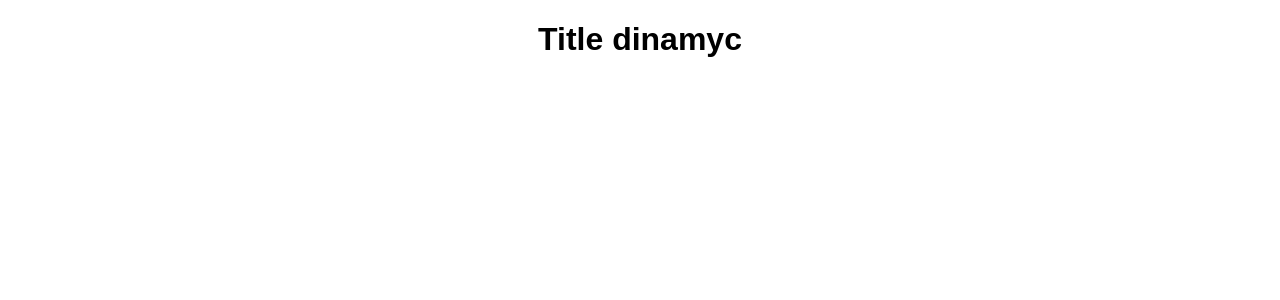
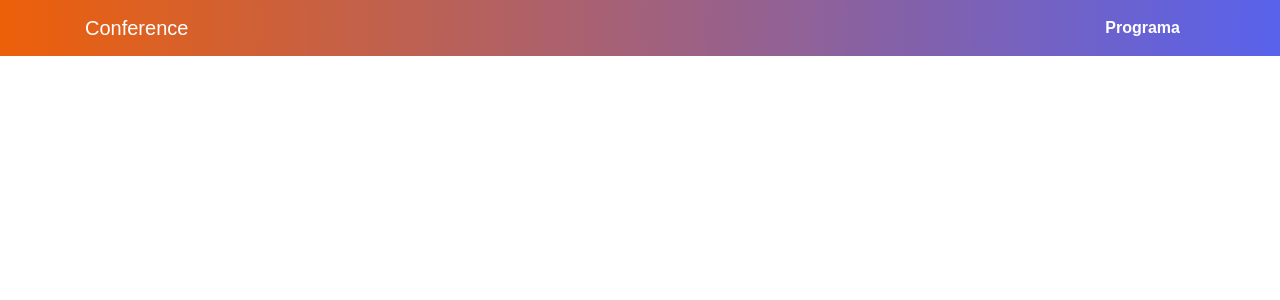
Before and after one commit to bider88/conference-react, a React (Create React App) app: page / in a window 1280 px wide. Shown: the top 300 px of the page. Built offline with nearby package versions, Linux system fonts and the light colour scheme.

Commit message:
Agregando bootstrap y modificando el header

```diff
--- a/public/index.html
+++ b/public/index.html
@@ -10,6 +10,7 @@
     -->
     <link rel="manifest" href="%PUBLIC_URL%/manifest.json">
     <link rel="shortcut icon" href="%PUBLIC_URL%/favicon.ico">
+    <link rel="stylesheet" href="https://maxcdn.bootstrapcdn.com/bootstrap/4.0.0/css/bootstrap.min.css" integrity="sha384-Gn5384xqQ1aoWXA+058RXPxPg6fy4IWvTNh0E263XmFcJlSAwiGgFAW/dAiS6JXm" crossorigin="anonymous">
     <!--
       Notice the use of %PUBLIC_URL% in the tags above.
       It will be replaced with the URL of the `public` folder during the build.
--- /dev/null
+++ b/src/common/Header/Header.css
@@ -0,0 +1,19 @@
+:root {
+  --orange-color: #ed6009;
+  --blue-color: #5862ec;
+}
+
+.b-navigation-bar {
+  background-image: linear-gradient(271deg, var(--blue-color), var(--orange-color));
+  box-shadow: 0 2px 4 px rgba(0, 0, 0, .04);
+}
+
+.b-nav-link {
+  color: white;
+  padding: 0 15px;
+  font-weight: bold;
+}
+
+.b-nav-link:hover, .navbar-light .navbar-brand, .navbar-light .navbar-brand:hover {
+  color: white;
+}
--- a/src/common/Header/Header.js
+++ b/src/common/Header/Header.js
@@ -1,10 +1,32 @@
 import React from 'react';
+import "./Header.css";
 
 // Functional stateless react component
-const Header = ( props ) => {
-    return (
-        <h1>{ props.title }</h1>
-    )
-}
+const Header = (props) => {
+	return (
+		<nav className="navbar navbar-expand-md navbar-light navbar-laravel b-navigation-bar">
+			<div className="container">
+				<a className="navbar-brand" href="/">
+					Conference
+            </a>
+				<button className="navbar-toggler" type="button" data-toggle="collapse" data-target="#navbarSupportedContent"
+					aria-controls="navbarSupportedContent" aria-expanded="false"
+					aria-label="Toggle navigation">
+					<span className="navbar-toggler-icon"></span>
+				</button>
+
+				<div className="collapse navbar-collapse" id="navbarSupportedContent">
+					<ul className="navbar-nav ml-auto">
+						<li className="nav-item">
+							<a href="/program" className="b-nav-link">
+								Programa
+              </a>
+						</li>
+					</ul>
+				</div>
+			</div>
+		</nav>
+	);
+};
 
 export default Header;
```
Also changed, not shown: package.json (line endings or trailing spaces), 1 other file (tests, documents, lock files or other folders).
